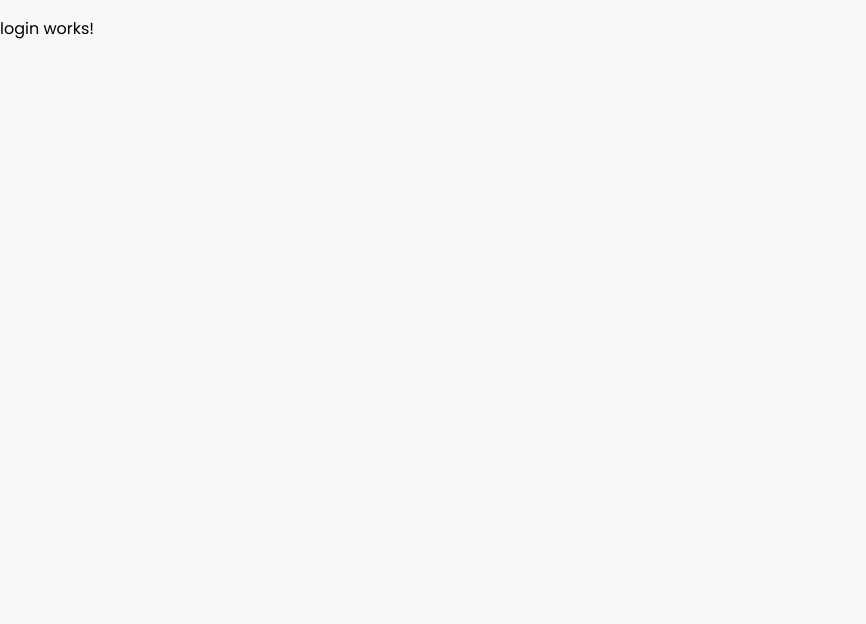
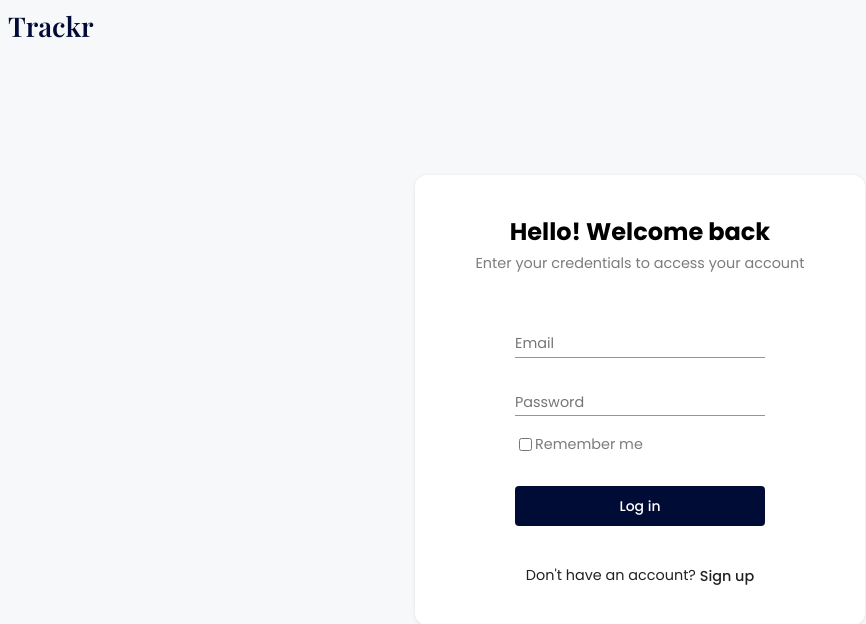
Before and after one commit to vjvillareal/trackr-test-app, an Angular app: page /login in a window 1280 px wide. Shown: the top 624 px of the page, without its empty margins (0-866 px from the left). Built offline with nearby package versions, Linux system fonts and the light colour scheme.

Commit message:
Create Login page & components

```diff
--- a/src/app/app.module.ts
+++ b/src/app/app.module.ts
@@ -5,7 +5,6 @@ import { AppComponent } from './app.component';
 import { LoginModule } from './pages/login/login.module';
 import { AppRoutingModule } from './app-routing.module';
 import { BrowserAnimationsModule } from '@angular/platform-browser/animations';
-import { AngularMaterialModule } from './angular-material.module';
 
 @NgModule({
   declarations: [
@@ -16,7 +15,6 @@ import { AngularMaterialModule } from './angular-material.module';
     LoginModule,
     AppRoutingModule,
     BrowserAnimationsModule,
-    AngularMaterialModule
   ],
   providers: [],
   bootstrap: [AppComponent]
--- a/src/app/components/login/login-form/login-form.component.html
+++ b/src/app/components/login/login-form/login-form.component.html
@@ -1 +1,26 @@
-<p>login-form works!</p>
+<div class="form-container box-container">
+  <div class="header-texts-container">
+    <p class="page-header-text">Hello! Welcome back</p>
+    <p class="page-details-text">Enter your credentials to access your account</p>
+  </div>
+  <div class="forms-container">
+    <mat-form-field class="mat-form-field-custom wide-forms">
+      <mat-label>Email</mat-label>
+      <input matInput type="email">
+    </mat-form-field>
+    <mat-form-field class="mat-form-field-custom wide-forms">
+      <mat-label>Password</mat-label>
+      <input matInput type="password">
+    </mat-form-field>
+    <div class="checkbox-container">
+      <input type="checkbox" id="remember">
+      <label for="remember">Remember me</label>
+    </div>
+  </div>
+  <a [routerLink]="['/home/tracking']">
+    <button mat-flat-button class="custom-btn wide-forms">Log in</button>
+  </a>
+  <a [routerLink]="['/register']">
+    <button mat-flat-button class="secondary-flat-btn">Don't have an account? <span class="bold-text">Sign up</span></button>
+  </a>
+</div>
--- a/src/app/components/login/login-form/login-form.component.scss
+++ b/src/app/components/login/login-form/login-form.component.scss
@@ -0,0 +1,17 @@
+.form-container {
+  position: absolute;
+  top: 50%;
+  left: 50%;
+  transform: translate(-50%, -50%);
+  width: 450px;
+  max-width: 80%;
+  height: 450px;
+  max-height: 100%;
+}
+
+.forms-container {
+  display: flex;
+  flex-direction: column;
+  align-items: flex-start;
+  justify-content: center;
+}
--- a/src/app/pages/login/login.component.html
+++ b/src/app/pages/login/login.component.html
@@ -1 +1,2 @@
-<p>login works!</p>
+<p class="logo-text">Trackr</p>
+<app-login-form></app-login-form>
--- a/src/app/pages/login/login.component.scss
+++ b/src/app/pages/login/login.component.scss
@@ -0,0 +1,6 @@
+.logo-text {
+  font-size: 1.7rem;
+  font-weight: 600;
+  margin: 0.5rem 0 0 0.5rem;
+  display: inline-block;
+}
--- a/src/app/pages/login/login.module.ts
+++ b/src/app/pages/login/login.module.ts
@@ -2,6 +2,8 @@ import { NgModule } from '@angular/core';
 import { CommonModule } from '@angular/common';
 import { LoginComponent } from './login.component';
 import { LoginFormComponent } from 'src/app/components/login/login-form/login-form.component';
+import { AngularMaterialModule } from 'src/app/angular-material.module';
+import { RouterModule } from '@angular/router';
 
 
 
@@ -11,7 +13,9 @@ import { LoginFormComponent } from 'src/app/components/login/login-form/login-fo
     LoginFormComponent
   ],
   imports: [
-    CommonModule
+    CommonModule,
+    RouterModule,
+    AngularMaterialModule
   ],
   exports: [
     LoginComponent,
--- a/src/styles.scss
+++ b/src/styles.scss
@@ -18,3 +18,86 @@ body {
   margin: 0;
   background: #f6f8fa;
 }
+
+.logo-text {
+  margin: 0;
+  font-family: 'Playfair Display', serif !important;
+  color: #000b36;
+}
+
+.box-container {
+  box-shadow: rgba(0, 0, 0, 0.09) 0px 1px 4px;
+  border-radius: 0.75em;
+}
+
+.form-container {
+  background: white;
+  display: inline-flex;
+  flex-direction: column;
+  flex-wrap: wrap;
+  align-content: center;
+  justify-content: space-evenly;
+  align-items: center;
+}
+
+.header-texts-container {
+  text-align: center;
+  margin: 0.5rem 0;
+}
+
+.page-header-text {
+  margin: 0;
+  font-weight: 700;
+  font-size: 1.5rem;
+}
+
+.page-details-text {
+  margin: 0.25rem 0;;
+  color: #7c7c7c;
+  font-size: 0.9rem;
+}
+
+.bold-text {
+  font-weight: 500;
+}
+
+.checkbox-container {
+  display: flex;
+
+  label {
+    font-size: 0.9rem;
+    color: #7c7c7c;
+  }
+}
+
+#remember {
+  accent-color: #000b36;
+}
+
+// ALL ANGULAR MATERIAL CUSTOM CSS - START
+.mat-form-field-custom {
+  font-size: 0.9rem !important;
+}
+
+.mat-focused .mat-form-field-ripple {
+  background-color: #000b36 !important;
+}
+.mat-focused .mat-form-field-label {
+  color: #000b36 !important;
+}
+
+.custom-btn {
+  height: 40px;
+  background-color: #000b36 !important;
+  color: #fff;
+}
+
+.secondary-flat-btn {
+  font-size: 0.9rem;
+  font-weight: 400;
+}
+
+.wide-forms {
+  width: 250px;
+}
+// ALL ANGULAR MATERIAL CUSTOM CSS - END
```
